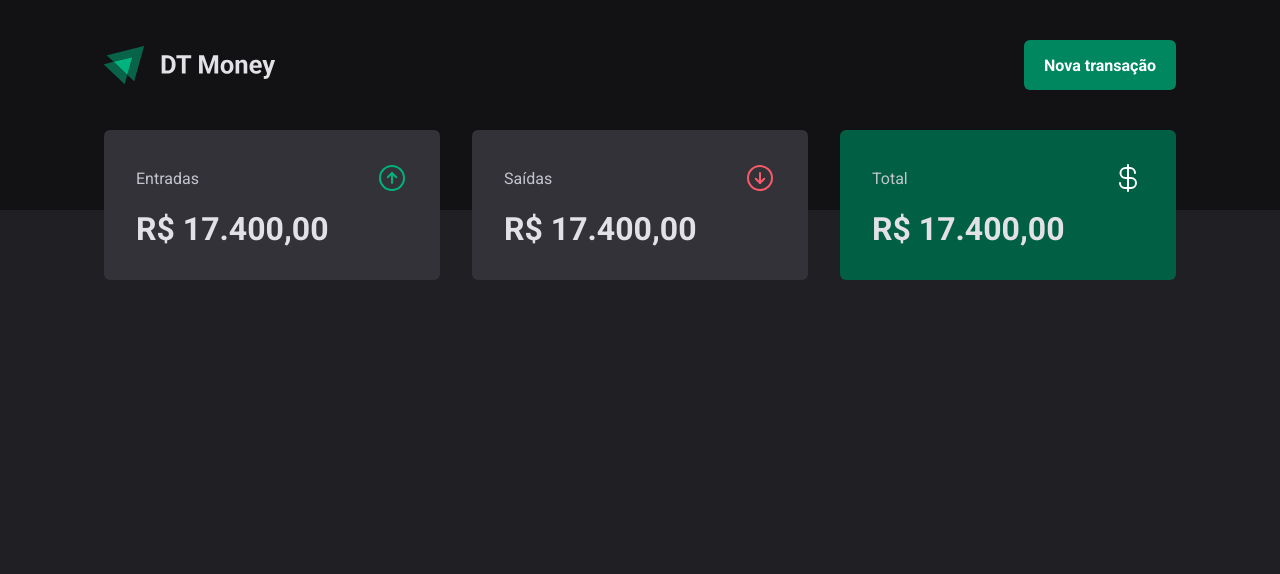
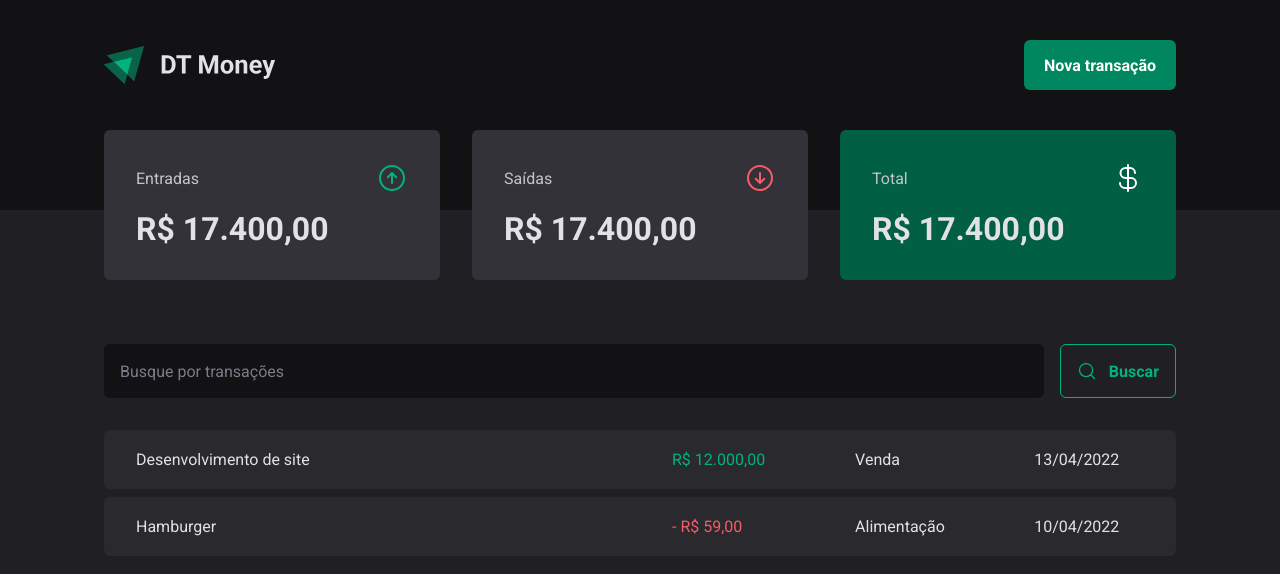
Before and after one commit to guivalencia/dt-money, a React (Vite) app: page / in a window 1280 px wide. Shown: the top 574 px of the page. Built offline with nearby package versions, Linux system fonts and the light colour scheme.

Commit message:
Componente SearchForm

```diff
--- /dev/null
+++ b/src/pages/Transactions/components/SearchForm/index.tsx
@@ -0,0 +1,15 @@
+import { MagnifyingGlass } from "phosphor-react";
+import { SearchFormContainer } from "./styles";
+
+export function SearchForm(){
+    return (
+        <SearchFormContainer>
+            <input type="text" placeholder="Busque por transações" />
+
+            <button type="submit">
+                <MagnifyingGlass size={20} />
+                Buscar
+            </button>
+        </SearchFormContainer>
+    )
+}
--- /dev/null
+++ b/src/pages/Transactions/components/SearchForm/styles.ts
@@ -0,0 +1,40 @@
+import styled from "styled-components";
+
+export const SearchFormContainer = styled.form`
+    display: flex;
+    gap: 1rem;
+
+    input{
+        flex: 1;
+        border-radius: 6px;
+        border: 0;
+        background: ${props => props.theme['gray-900']};
+        color: ${props => props.theme['gray-300']};
+        padding: 1rem;
+
+        &::placeholder{
+            color: ${props => props.theme['gray-500']};
+        }
+    }
+
+    button{
+        display: flex;
+        align-items: center;
+        gap: .75rem;
+
+        border: 0;
+        padding: 1rem;
+        background: transparent;
+        border: 1px solid ${props => props.theme['green-300']};
+        color: ${props => props.theme['green-300']};
+        font-weight: bold;
+        border-radius: 6px;
+
+        &:hover{
+            background: ${props => props.theme['green-500']};
+            border-color: ${props => props.theme['green-500']};
+            color: ${props => props.theme.white};
+            transition: background-color .2s, color .2s, border-color .2s;
+        }
+    }
+`
--- a/src/pages/Transactions/index.tsx
+++ b/src/pages/Transactions/index.tsx
@@ -1,11 +1,41 @@
 import { Header } from "../../components/Header";
 import { Summary } from "../../components/Summary";
+import { SearchForm } from "./components/SearchForm";
+import { PriceHighlight, TransactionsContainer, TransactionsTable } from "./styles";
 
-export function Transactions(){
+export function Transactions() {
     return (
         <div>
             <Header></Header>
             <Summary></Summary>
+
+            <TransactionsContainer>
+                <SearchForm></SearchForm>
+                <TransactionsTable>
+                    <tbody>
+                        <tr>
+                            <td width="50%">Desenvolvimento de site</td>
+                            <td>
+                                <PriceHighlight variant="income">
+                                R$ 12.000,00
+                                </PriceHighlight>
+                            </td>
+                            <td>Venda</td>
+                            <td>13/04/2022</td>
+                        </tr>
+                        <tr>
+                            <td width="50%">Hamburger</td>
+                            <td>
+                                <PriceHighlight variant="outcome">
+                                - R$ 59,00
+                                </PriceHighlight>
+                            </td>
+                            <td>Alimentação</td>
+                            <td>10/04/2022</td>
+                        </tr>
+                    </tbody>
+                </TransactionsTable>
+            </TransactionsContainer>
         </div>
     )
 }
--- a/src/pages/Transactions/styles.ts
+++ b/src/pages/Transactions/styles.ts
@@ -0,0 +1,38 @@
+import styled from "styled-components";
+
+export const TransactionsContainer = styled.main`
+    width: 100%;
+    max-width: 1120px;
+    margin: 4rem auto 0;
+    padding: 0 1.5rem;
+`
+
+export const TransactionsTable = styled.table`
+    width: 100%;
+    border-collapse: separate;
+    border-spacing: 0 .5rem;
+    margin-top: 1.5rem;
+
+    td{
+        padding: 1.25rem 2rem;
+        background: ${props => props.theme['gray-700']};
+
+        &:first-child{
+            border-top-left-radius: 6px;
+            border-bottom-left-radius: 6px;
+        }
+
+        &:last-child{
+            border-top-right-radius: 6px;
+            border-bottom-right-radius: 6px;
+        }
+    }
+`
+
+interface PriceHighlightProps{
+    variant: 'income' | 'outcome'
+}
+
+export const PriceHighlight = styled.span<PriceHighlightProps>`
+    color: ${props => props.variant === 'income' ? props.theme['green-300'] : props.theme['red-300']};
+`
```
